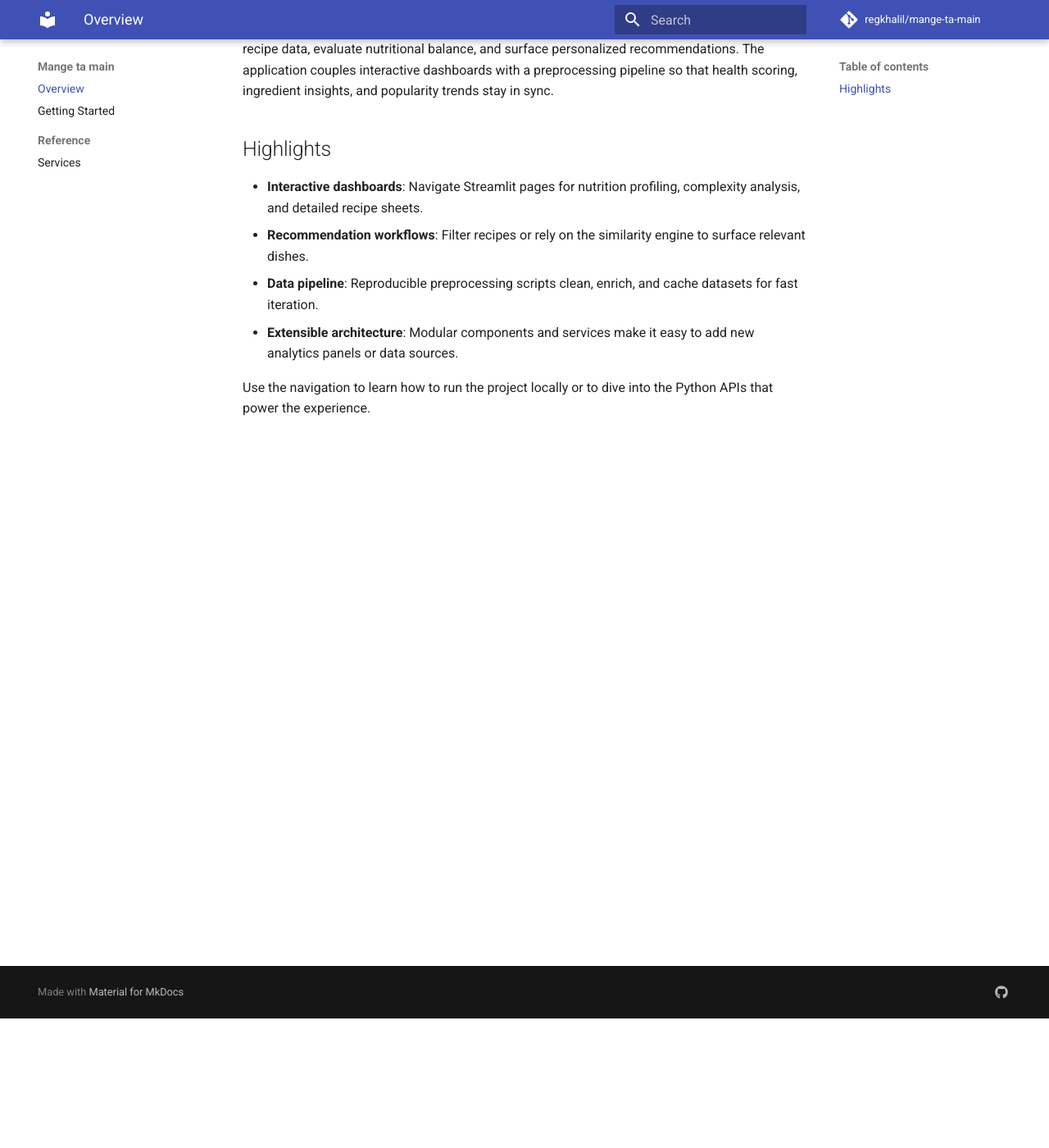
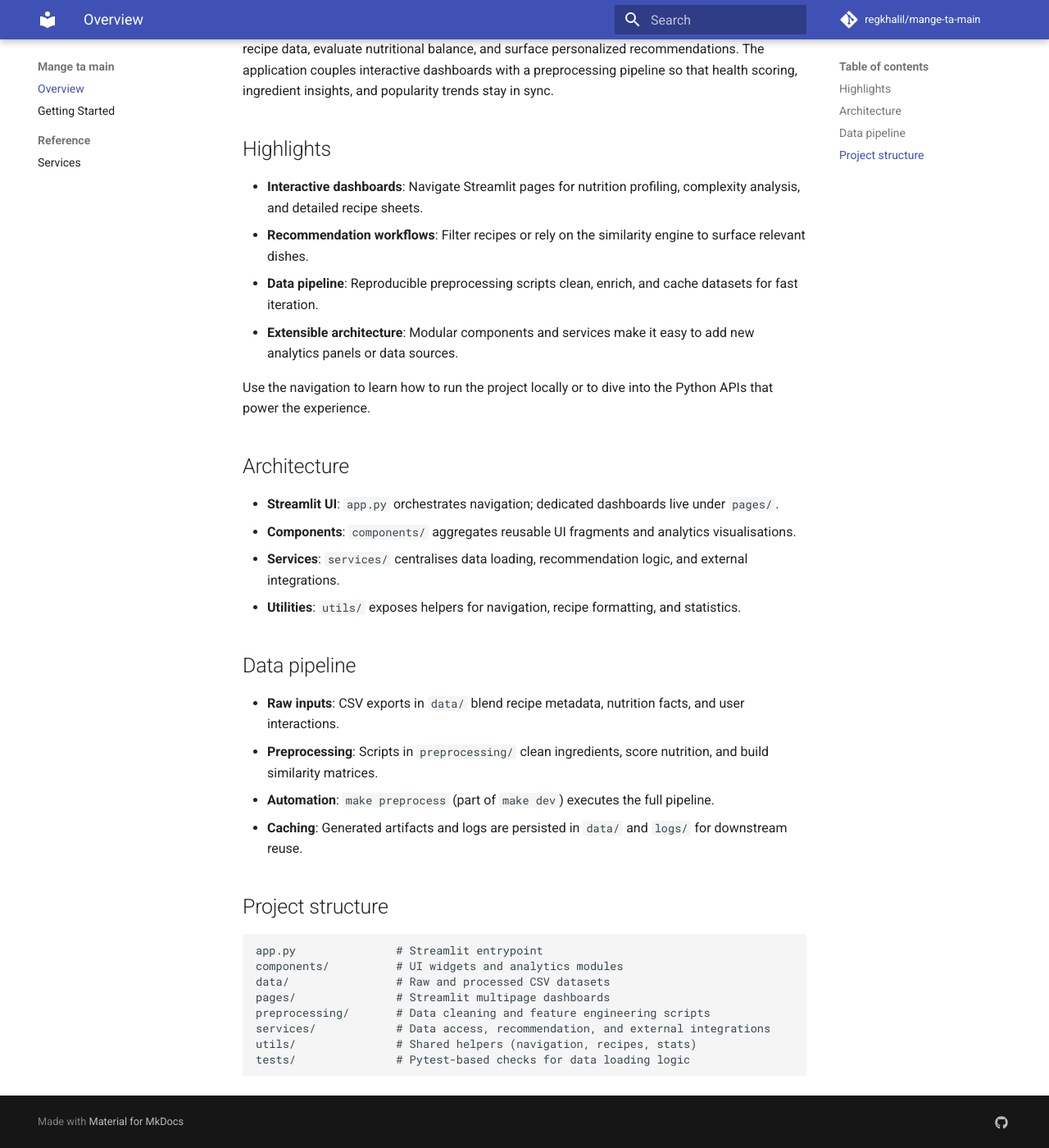
Before and after one commit to regkhalil/mange-ta-main, an MkDocs documentation site: the page built from docs/index.md, in a window 1280 px wide and 1400 px high, scrolled down 158 px. Shown: the whole window at 82% size. Built offline with MkDocs 1.6.1 and Material for MkDocs 9.7.7, drawn with Linux system fonts in a browser that asks for light colours; comment, search, counter and statistics services are not loaded.

Commit message:
Moved parts of the readme to the docs and added link to docs in the readme

````diff
--- a/docs/index.md
+++ b/docs/index.md
@@ -10,3 +10,30 @@ Mange ta main is a Streamlit-based analytics environment that helps culinary tea
 - **Extensible architecture**: Modular components and services make it easy to add new analytics panels or data sources.
 
 Use the navigation to learn how to run the project locally or to dive into the Python APIs that power the experience.
+
+## Architecture
+
+- **Streamlit UI**: `app.py` orchestrates navigation; dedicated dashboards live under `pages/`.
+- **Components**: `components/` aggregates reusable UI fragments and analytics visualisations.
+- **Services**: `services/` centralises data loading, recommendation logic, and external integrations.
+- **Utilities**: `utils/` exposes helpers for navigation, recipe formatting, and statistics.
+
+## Data pipeline
+
+- **Raw inputs**: CSV exports in `data/` blend recipe metadata, nutrition facts, and user interactions.
+- **Preprocessing**: Scripts in `preprocessing/` clean ingredients, score nutrition, and build similarity matrices.
+- **Automation**: `make preprocess` (part of `make dev`) executes the full pipeline.
+- **Caching**: Generated artifacts and logs are persisted in `data/` and `logs/` for downstream reuse.
+
+## Project structure
+
+```
+app.py               # Streamlit entrypoint
+components/          # UI widgets and analytics modules
+data/                # Raw and processed CSV datasets
+pages/               # Streamlit multipage dashboards
+preprocessing/       # Data cleaning and feature engineering scripts
+services/            # Data access, recommendation, and external integrations
+utils/               # Shared helpers (navigation, recipes, stats)
+tests/               # Pytest-based checks for data loading logic
+```
````
Also changed, not shown: README.md (+12 -67 lines), docs/getting-started.md (+19 -0 lines).
